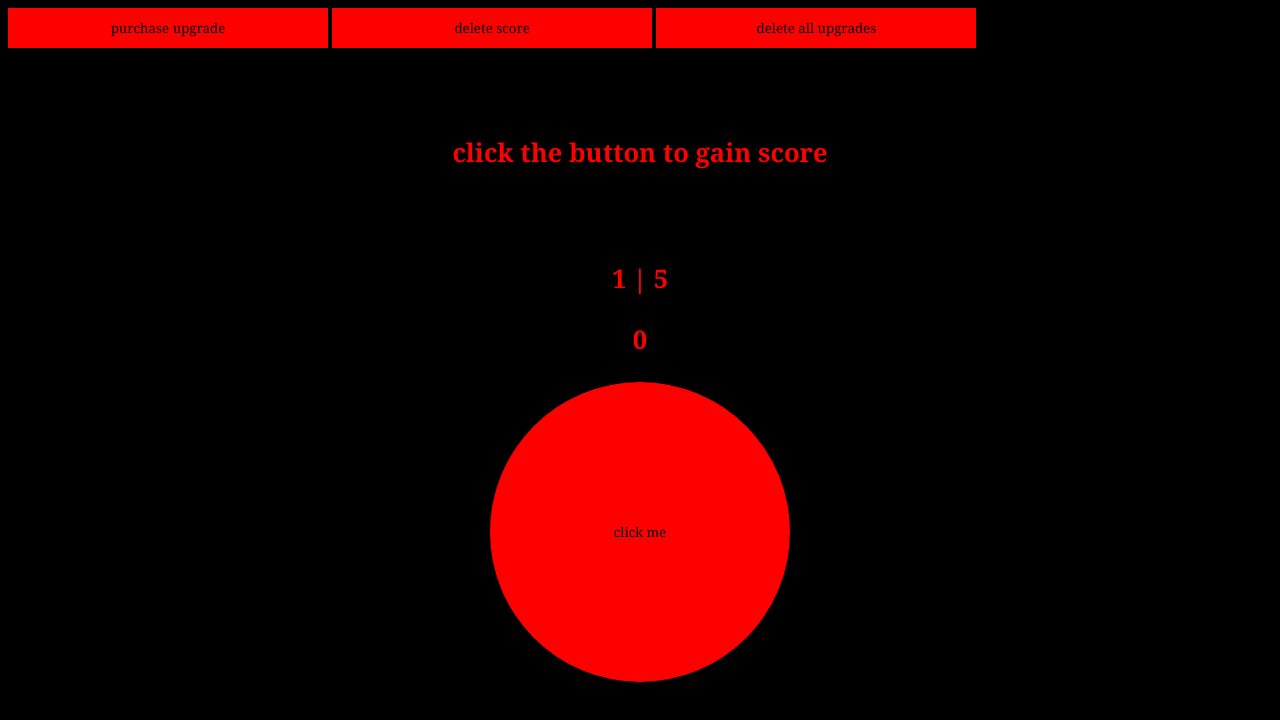
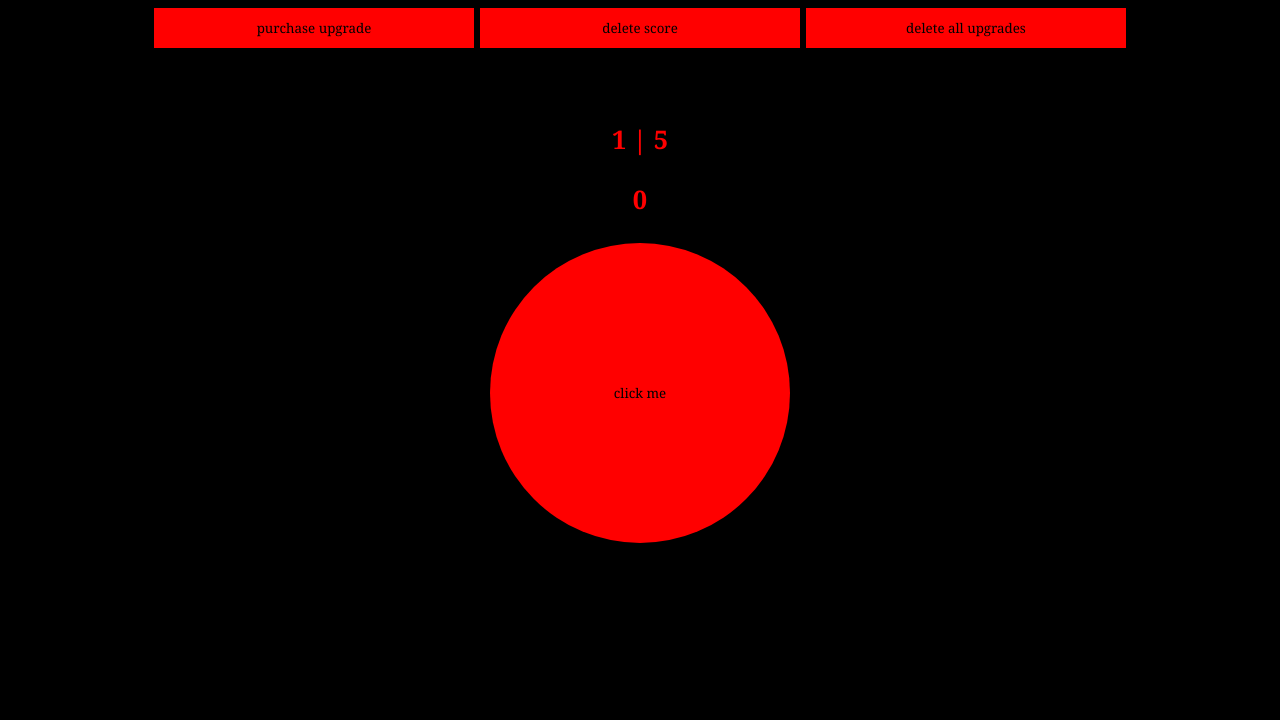
Before and after one commit to 1234jonas/clicker, a plain HTML site: page index.html in a window 1280 px wide. Drawn offline with Linux system fonts and the light colour scheme.

Commit message:
Add files via upload

```diff
--- a/index.html
+++ b/index.html
@@ -10,7 +10,9 @@
 
     <body>
 
-        <div>
+        <div></div>
+
+        <div class="buttons_container">
 
             <button id="purchaseupgrade" class="topbarbuttons">purchase upgrade</button>
             <button id="deletescore" class="topbarbuttons">delete score</button>
@@ -18,7 +20,6 @@
 
         </div>
 
-        <h2 class="h2andh3">click the button to gain score</h2><br><br>
         <h3 id="perclickandcost" class="h2andh3">1 | 5</h3>
         <h3 id="score" class="h2andh3">score: 0</h3>
 
--- a/styles.css
+++ b/styles.css
@@ -61,6 +61,8 @@ body {
     color: black;
     border: none;
     background-color: red;
+    margin-left: 3px;
+    margin-right: 3px;
 
 }
 
```
